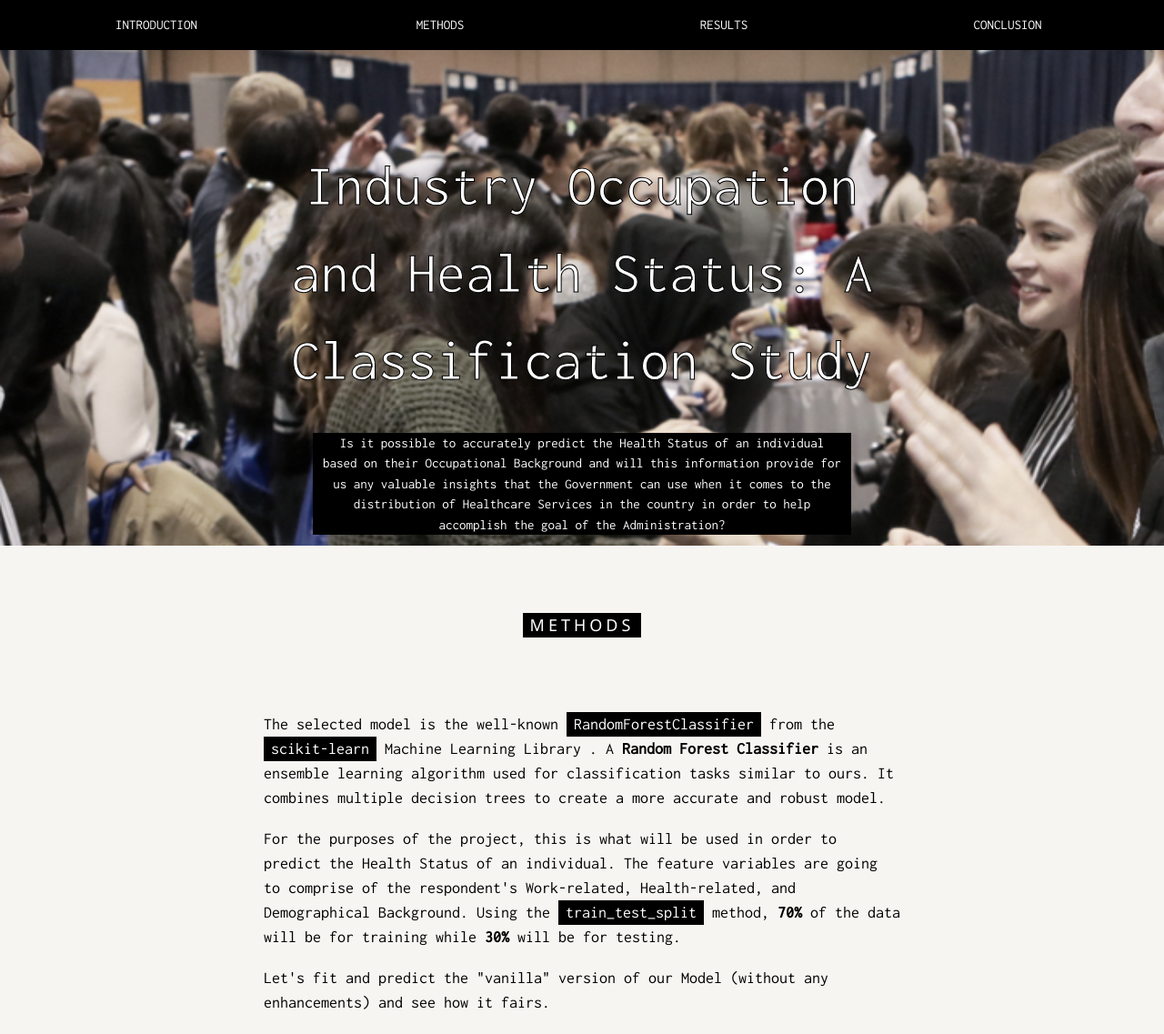
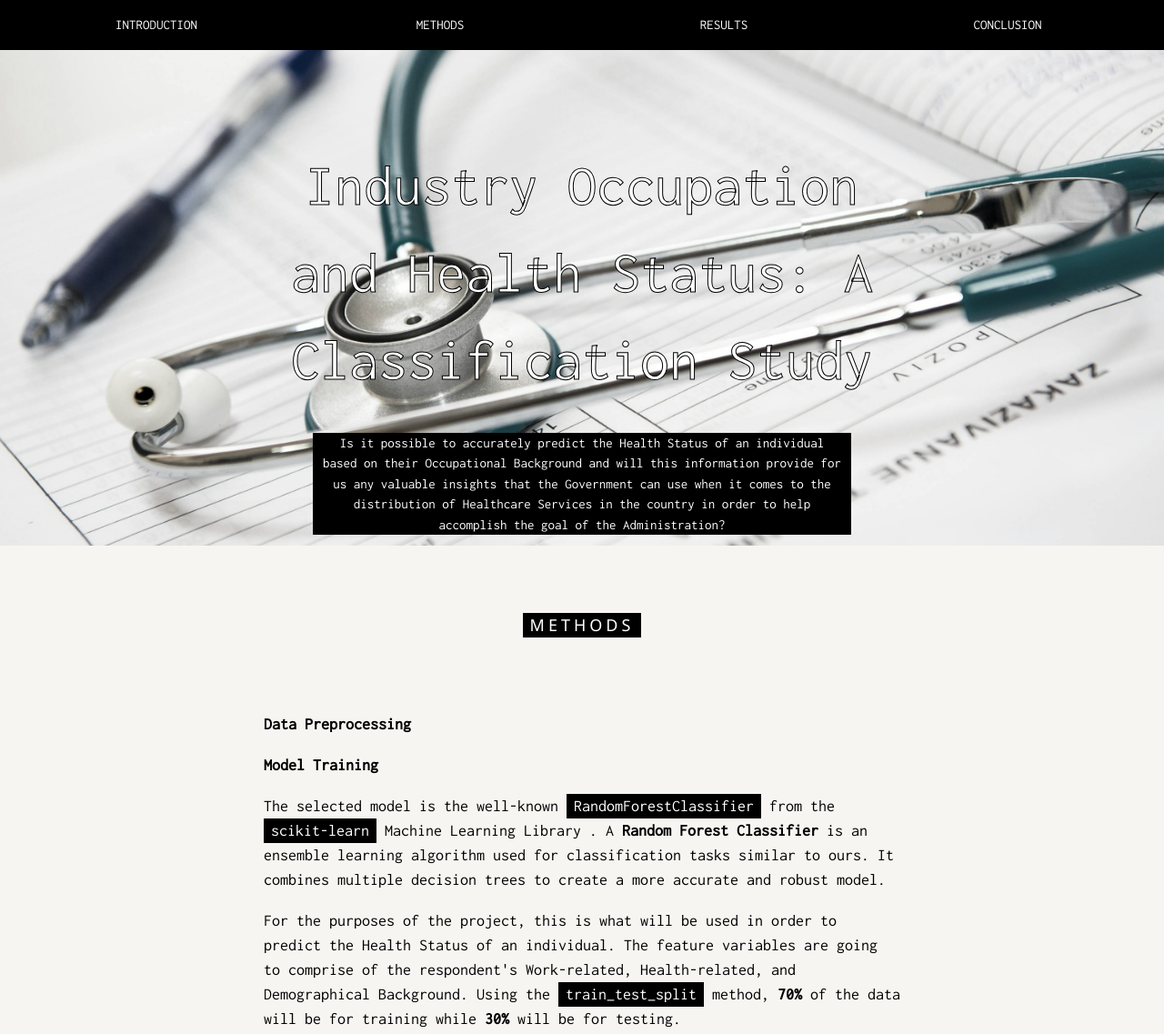
Before and after one commit to caspikk/180-lords, a plain HTML site: page index.html in a window 1280 px wide. Shown: the top 1137 px of the page at 91% size. Drawn offline with nearby package versions, Linux system fonts and the light colour scheme.

Commit message:
fixed image

```diff
--- a/index.html
+++ b/index.html
@@ -15,7 +15,7 @@
         .bgimg {
           background-position: center;
           background-size: cover;
-          background-image: url("medical.png");
+          background-image: url("medical.jpg");
           min-height: 75%;
         }
 
@@ -68,12 +68,16 @@
 <div class="w3-container" id="methods">
     <div class="w3-content" style="max-width:700px">
         <h5 class="w3-center w3-padding-64"><span class="w3-tag w3-wide">METHODS</span></h5>
+        <p><strong>Data Preprocessing</strong></p>
+
+        <p><strong>Model Training</strong></p>
         <p>The selected model is the well-known <span class="w3-tag">RandomForestClassifier</span> from the <span class="w3-tag">scikit-learn</span> Machine Learning Library . A <strong>Random Forest Classifier</strong> is an ensemble learning algorithm used for classification tasks similar to ours. It combines multiple decision trees to create a more accurate and robust model.</p>
         <p>For the purposes of the project, this is what will be used in order to predict the Health Status of an individual. The feature variables are going to comprise of the respondent's Work-related, Health-related, and Demographical Background. Using the <span class="w3-tag">train_test_split</span> method, <strong>70%</strong> of the data will be for training while <strong>30%</strong> will be for testing.</p>
         <p>Let's fit and predict the "vanilla" version of our Model (without any enhancements) and see how it fairs.</p>
         <img src="initial-accuracy-report.png" style="width:100%;max-width:1000px" class="w3-margin-top">
         <p>ACCURACY REPORT: 85.31%</p>
         <p>We can do better so let's aim for higher than 90%. There is too much <strong>data that does not match the model</strong>, but where exactly?</p>
+        <p></p>
     </div>
 </div>
 
```
Also changed, not shown: medical.jpg (added), medical.png (deleted).
